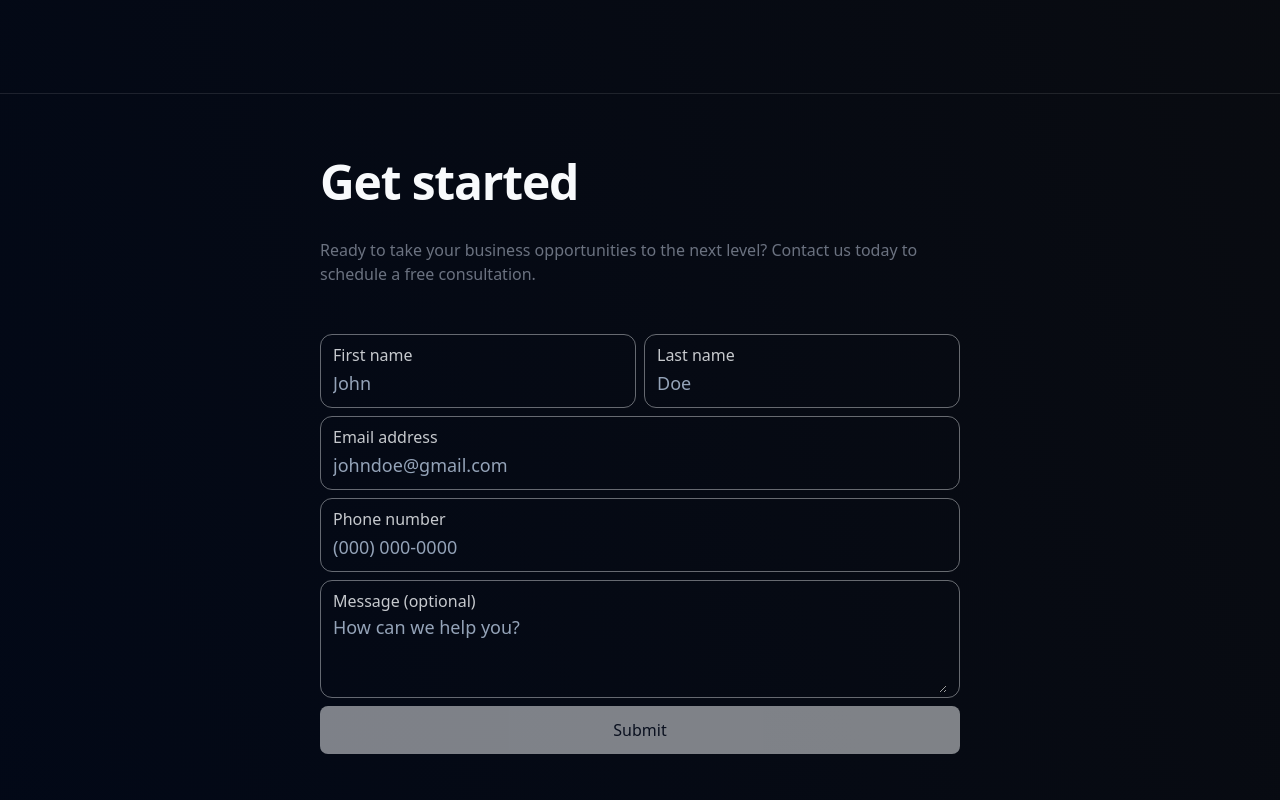
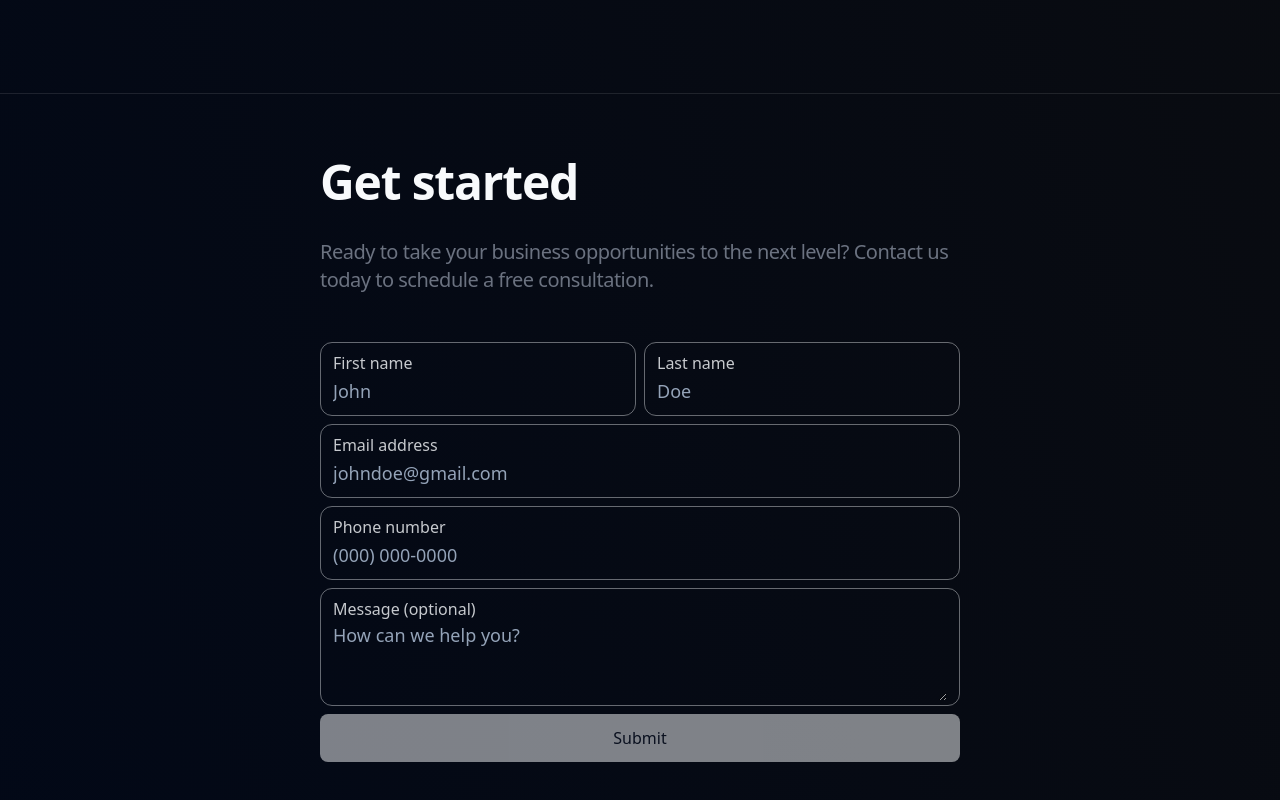
Before and after one commit to johnny-woodtke/upwardsads-website, a Next.js app: page / in a window 1280 px wide. Shown: the part 2553-3353 px from the top of the page. Built offline with nearby package versions, Linux system fonts and the light colour scheme; no server answers; what node-mailjet would draw is missing.

Commit message:
fix text size

```diff
--- a/app/page.tsx
+++ b/app/page.tsx
@@ -104,7 +104,7 @@ export default function App() {
               Get started
             </h2>
             <div className="flex w-full flex-col items-center justify-center">
-              <p className="mb-8 w-full text-gray-500 lg:mb-12">
+              <p className="mb-8 w-full text-start tracking-tight text-gray-500 sm:text-lg lg:mb-12 xl:text-xl">
                 Ready to take your business opportunities to the next level? Contact us today to schedule a free
                 consultation.
               </p>
```
